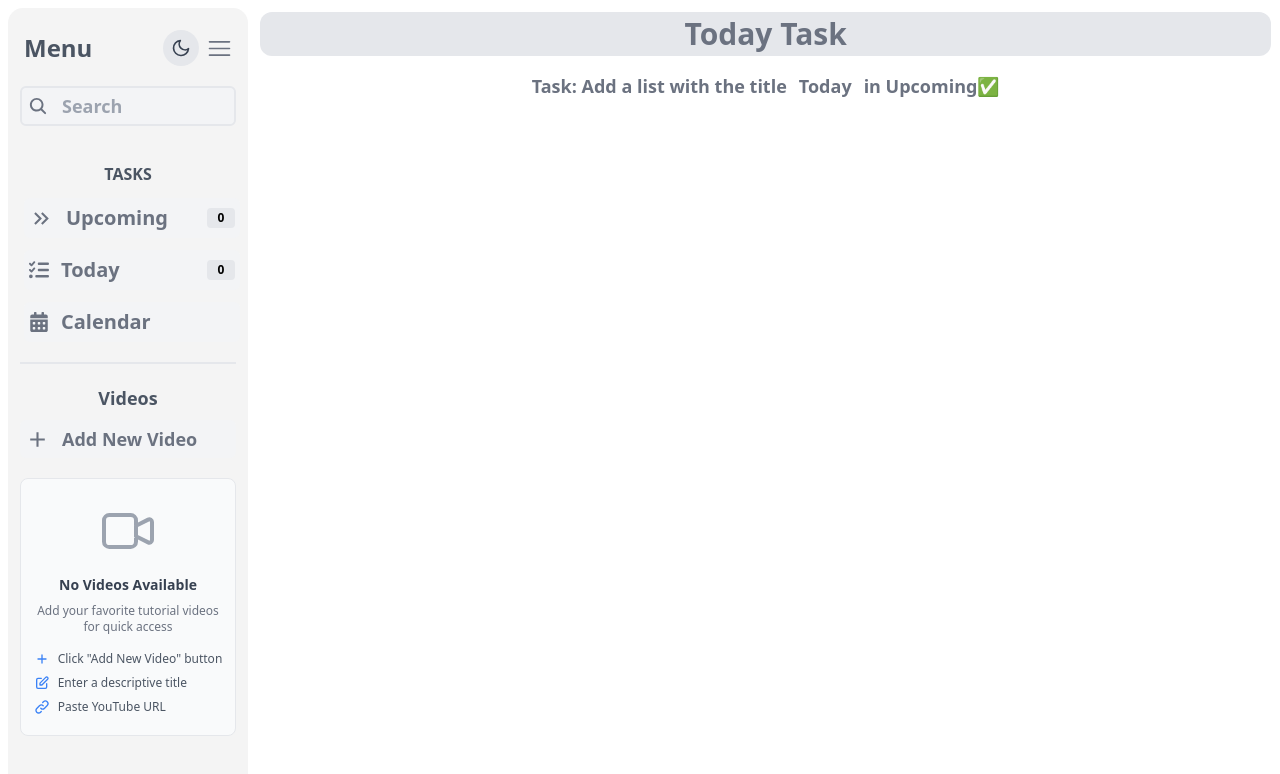
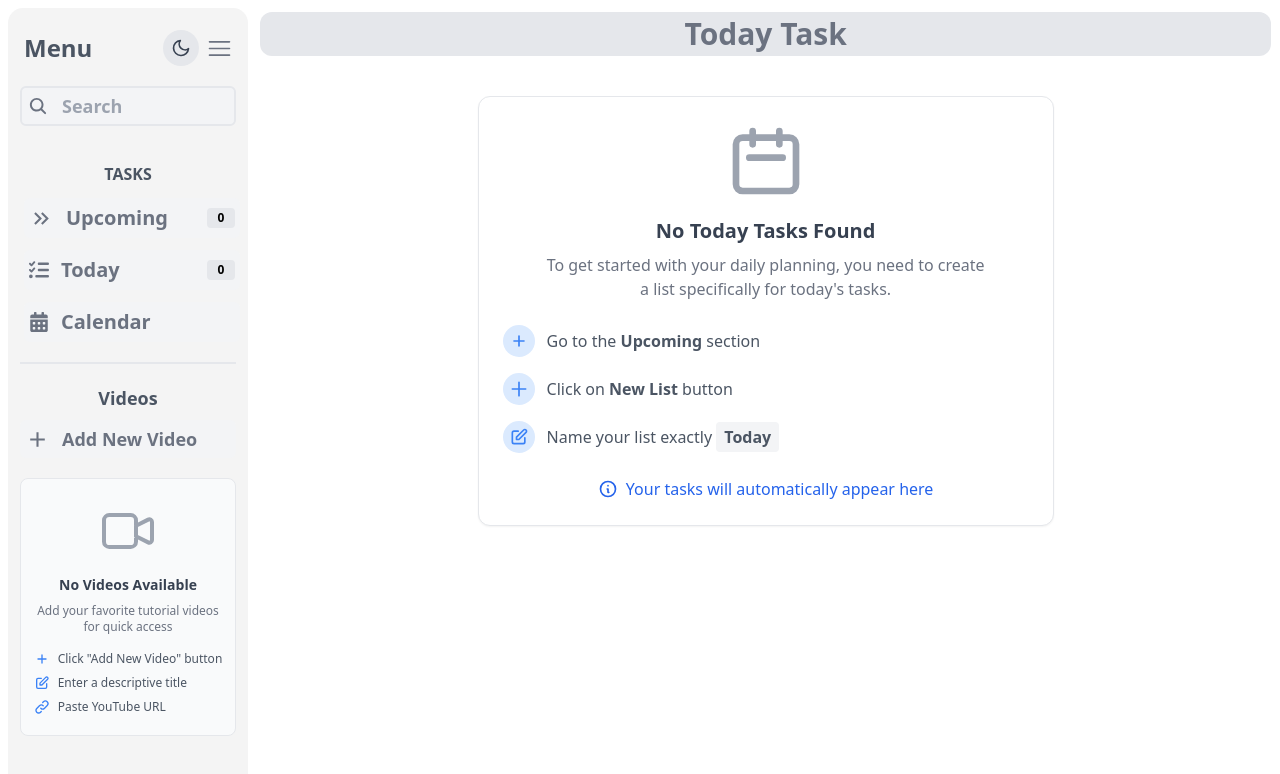
Before and after one commit to Pradeep-kumar-py/Todo-WebApp, a React (Vite) app: page /today in a window 1280 px wide. Shown: the top 774 px of the page. Built offline with nearby package versions, Linux system fonts and the light colour scheme.

Commit message:
Add enhanced empty state for Today component with guidance for task creation

```diff
--- a/src/components/Today.jsx
+++ b/src/components/Today.jsx
@@ -150,7 +150,7 @@ const Today = () => {
 
     return (
       <>
-        <div className={`flex gap-3 mt-2 items-center h-11 border-2 dark:border-gray-700 rounded-md pl-2 w-full ${checked ?"bg-gray-200 line-through dark:bg-gray-700" : ""} `} >
+        <div className={`flex gap-3 mt-2 items-center h-11 border-2 dark:border-gray-700 rounded-md pl-2 w-full ${checked ? "bg-gray-200 line-through dark:bg-gray-700" : ""} `} >
           {IsEditing ? (<input type='text' value={newName} onChange={(e) => setnewName(e.target.value)} onBlur={handleSaveEdit} onKeyDown={(e) => { if (e.key === "Enter") { e.preventDefault(), handleSaveEdit() } }} autoFocus className="outline-none  dark:bg-gray-700 dark:text-white " />) : (
             <>
               <div className="flex items-center justify-between w-full  " >
@@ -179,7 +179,55 @@ const Today = () => {
     <>
       <div className="text-3xl font-bold flex justify-center mt-3 text-gray-500 bg-gray-200 pt-1 pb-1 w-[] rounded-xl m-auto dark:bg-gray-700 dark:text-white " >Today Task</div>
 
-      {todayTask.length === 0 && <div className="text-lg font-bold flex justify-center mt-3 text-gray-500 pt-1 pb-1 w-[] rounded-xl m-auto  dark:text-white " >Task: Add a list with the title <b className='ml-3 mr-3'>Today</b> in Upcoming✅</div>}
+      {todayTask.length === 0 && (
+        <div className="flex flex-col items-center justify-center mx-auto my-10 max-w-xl p-6 bg-white dark:bg-gray-800 rounded-xl shadow-sm border border-gray-200 dark:border-gray-700">
+          <div className="flex flex-col items-center mb-6">
+            <svg className="w-20 h-20 text-gray-400 dark:text-gray-500 mb-4" fill="none" stroke="currentColor" viewBox="0 0 24 24" xmlns="http://www.w3.org/2000/svg">
+              <path strokeLinecap="round" strokeLinejoin="round" strokeWidth="2" d="M8 7V3m8 4V3m-9 8h10M5 21h14a2 2 0 002-2V7a2 2 0 00-2-2H5a2 2 0 00-2 2v12a2 2 0 002 2z"></path>
+            </svg>
+            <h2 className="text-xl font-bold mb-2 text-gray-700 dark:text-white">No Today Tasks Found</h2>
+            <p className="text-gray-500 dark:text-gray-400 text-center max-w-md">
+              To get started with your daily planning, you need to create a list specifically for today's tasks.
+            </p>
+          </div>
+
+          <div className="flex flex-col w-full space-y-4 mb-4">
+            <div className="flex items-center space-x-3 text-gray-600 dark:text-gray-300">
+              <div className="flex justify-center items-center w-8 h-8 rounded-full bg-blue-100 dark:bg-blue-900 text-blue-500 flex-shrink-0">
+                <svg className="w-5 h-5" fill="none" stroke="currentColor" viewBox="0 0 24 24" xmlns="http://www.w3.org/2000/svg">
+                  <path strokeLinecap="round" strokeLinejoin="round" strokeWidth="2" d="M12 6v6m0 0v6m0-6h6m-6 0H6"></path>
+                </svg>
+              </div>
+              <span>Go to the <span className="font-semibold">Upcoming</span> section</span>
+            </div>
+
+            <div className="flex items-center space-x-3 text-gray-600 dark:text-gray-300">
+              <div className="flex justify-center items-center w-8 h-8 rounded-full bg-blue-100 dark:bg-blue-900 text-blue-500 flex-shrink-0">
+                <svg className="w-5 h-5" fill="none" stroke="currentColor" viewBox="0 0 24 24" xmlns="http://www.w3.org/2000/svg">
+                  <path strokeLinecap="round" strokeLinejoin="round" strokeWidth="2" d="M12 4v16m8-8H4"></path>
+                </svg>
+              </div>
+              <span>Click on <span className="font-semibold">New List</span> button</span>
+            </div>
+
+            <div className="flex items-center space-x-3 text-gray-600 dark:text-gray-300">
+              <div className="flex justify-center items-center w-8 h-8 rounded-full bg-blue-100 dark:bg-blue-900 text-blue-500 flex-shrink-0">
+                <svg className="w-5 h-5" fill="none" stroke="currentColor" viewBox="0 0 24 24" xmlns="http://www.w3.org/2000/svg">
+                  <path strokeLinecap="round" strokeLinejoin="round" strokeWidth="2" d="M11 5H6a2 2 0 00-2 2v11a2 2 0 002 2h11a2 2 0 002-2v-5m-1.414-9.414a2 2 0 112.828 2.828L11.828 15H9v-2.828l8.586-8.586z"></path>
+                </svg>
+              </div>
+              <span>Name your list exactly <span className="px-2 py-1 bg-gray-100 dark:bg-gray-700 font-bold rounded">Today</span></span>
+            </div>
+          </div>
+
+          <div className="mt-2 flex items-center text-blue-600 dark:text-blue-400 font-medium">
+            <svg className="w-5 h-5 mr-2" fill="none" stroke="currentColor" viewBox="0 0 24 24" xmlns="http://www.w3.org/2000/svg">
+              <path strokeLinecap="round" strokeLinejoin="round" strokeWidth="2" d="M13 16h-1v-4h-1m1-4h.01M21 12a9 9 0 11-18 0 9 9 0 0118 0z"></path>
+            </svg>
+            <span>Your tasks will automatically appear here</span>
+          </div>
+        </div>
+      )}
       {todayTask.map(box => (
         <NewList
           key={box.id}
```
